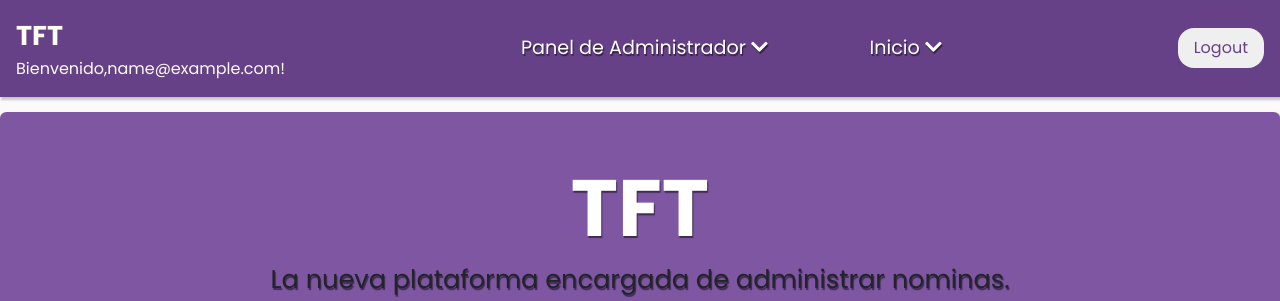
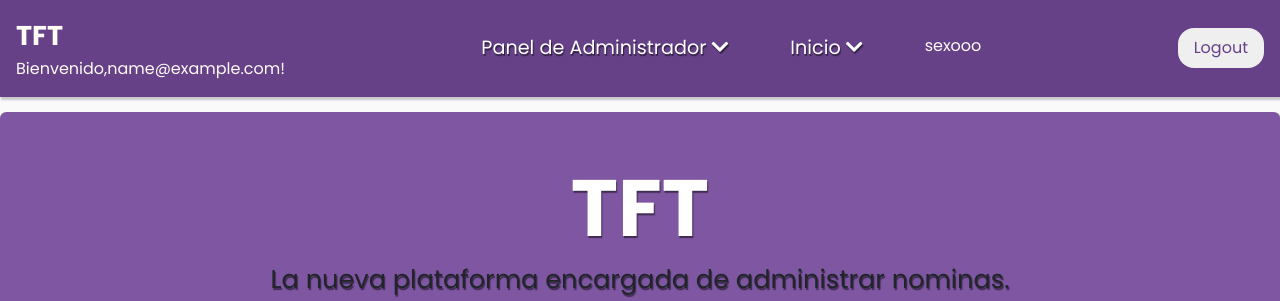
Before and after one commit to OBABau/CalculoDeNominas, a PHP site: page /iniciado.php in a window 1280 px wide. Shown: the top 301 px of the page. Run offline with PHP 8.4, Linux system fonts and the light colour scheme; the visitor is signed in with stand-in values (Sample User, id 1); some libraries are stand-ins or nearby versions.

Commit message:
Update iniciado.php

```diff
--- a/iniciado.php
+++ b/iniciado.php
@@ -56,7 +56,7 @@ include('app/sesion.php');
                 }
                 ?>
             <a class="enlaceNavbar sombraTexto1" href="iniciado.php">Inicio <i class="fa fa-chevron-down"></i></a>
-
+            sexooo
         </div>
 
         <div class="navbarFooter">
```
